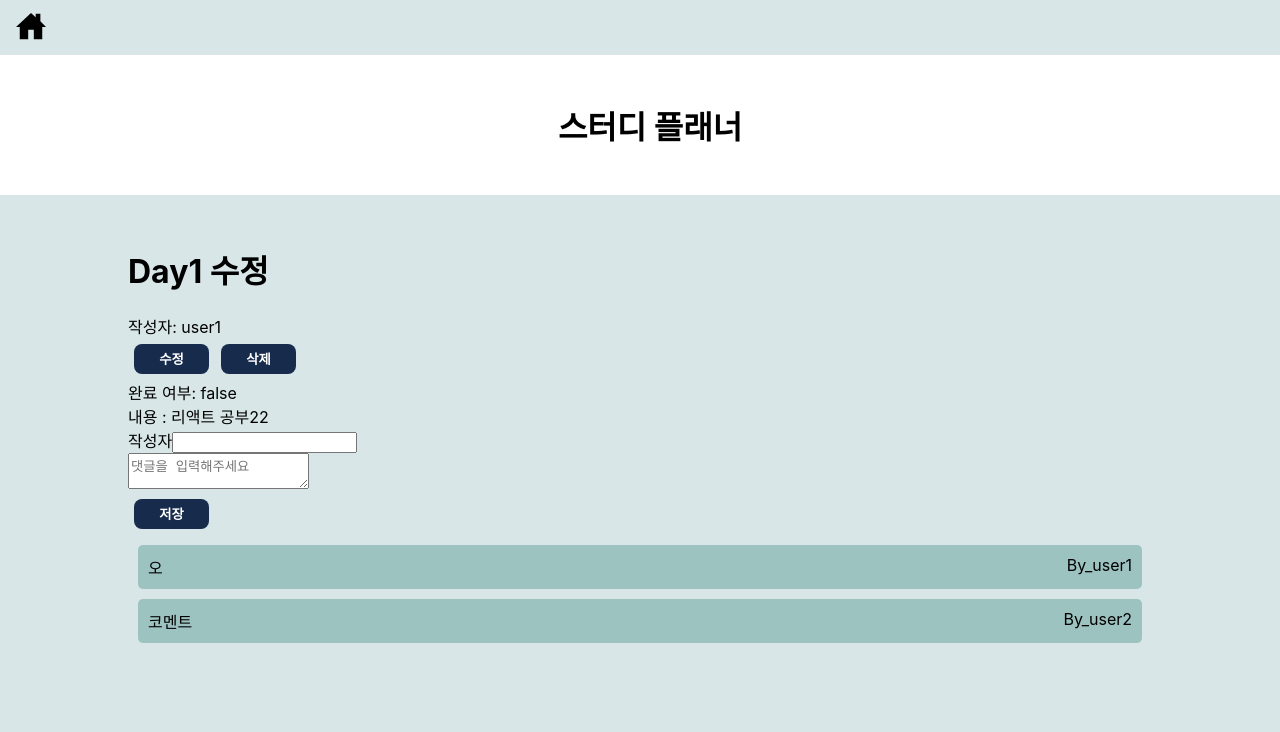
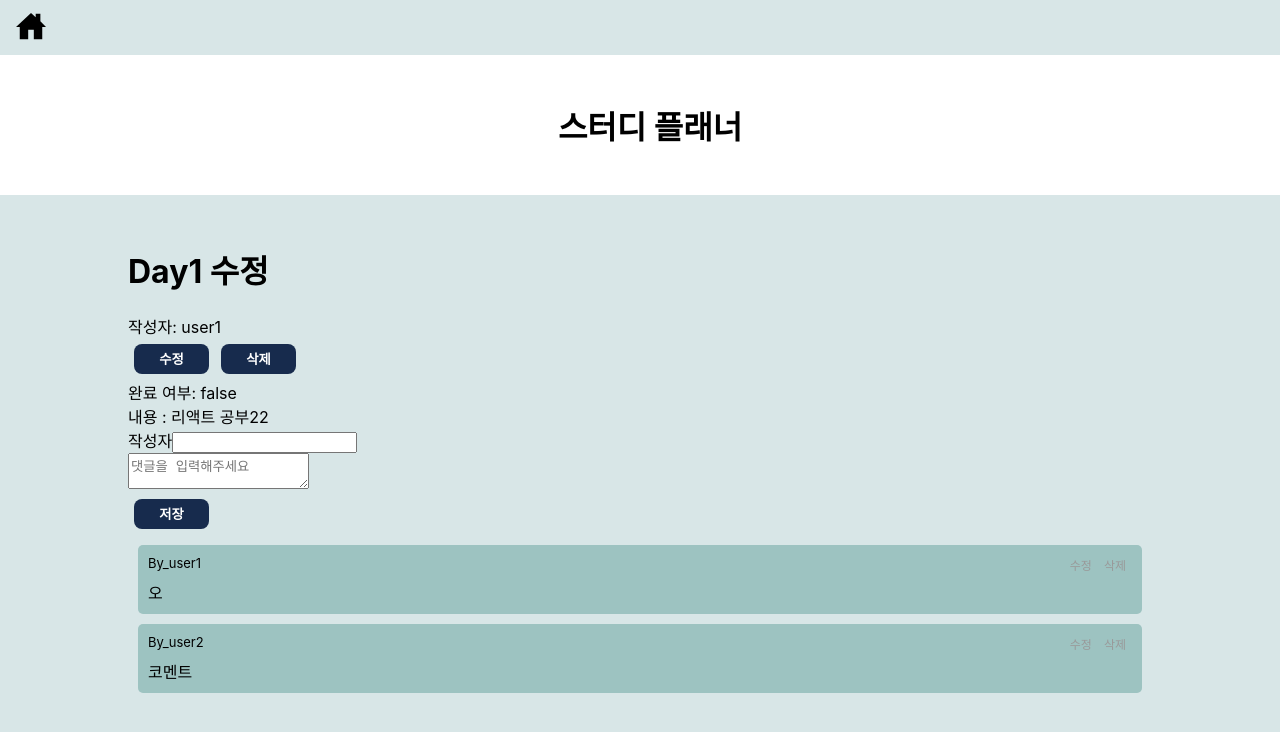
Before and after one commit to Hediar/react-lv4, a React (Create React App) app: page /detailstudy/1 in a window 1280 px wide. Shown: the top 732 px of the page. Built offline with nearby package versions, Linux system fonts and the light colour scheme; data requests are answered from the project's data file.

Commit message:
Comment.jsx 컴포넌트 수정, 삭제 기능 추가

```diff
--- a/db.json
+++ b/db.json
@@ -20,13 +20,6 @@
       "contents": "운동",
       "writer": "user3",
       "isDone": false
-    },
-    {
-      "title": "test",
-      "contents": "테스트 내용 ",
-      "writer": "t",
-      "isDone": false,
-      "id": "9QZhx0R"
     }
   ],
   "comments": [
@@ -41,12 +34,6 @@
       "user": "user2",
       "comment": "코멘트",
       "postid": "1"
-    },
-    {
-      "id": "c3",
-      "user": "user3",
-      "comment": "여기는 id2 게시판의 코멘트입니다!",
-      "postid": "2"
     },
     {
       "id": "c4",
@@ -67,10 +54,16 @@
       "id": "f2KcPwE"
     },
     {
-      "user": "댓글",
-      "comment": "추가 성공!",
+      "user": "수정",
+      "comment": "1234 수정하기",
       "postid": "9QZhx0R",
-      "id": "rasSGqB"
+      "id": "INtNdBq"
+    },
+    {
+      "user": "user3",
+      "comment": "여기는 Day2 게시글입니다~",
+      "postid": "2",
+      "id": "bVRTN8K"
     }
   ]
 }
--- a/src/api/studyTodo.js
+++ b/src/api/studyTodo.js
@@ -66,12 +66,21 @@ const getComments = async (id) => {
   return response.data;
 };
 
+// 코멘트 수정
+const updateComment = async (newComment) => {
+  const response = await axios.put(
+    `${process.env.REACT_APP_SERVER_URL}/comments/${newComment.id}`,
+    newComment
+  );
+  console.log("수정", response);
+};
+
 // 코멘트 삭제
-const deleteComment = async (deComments, id) => {
-  await axios.post(
-    `${process.env.REACT_APP_SERVER_URL}/comments/${id}`,
-    deComments
+const deleteComment = async (id) => {
+  const response = await axios.delete(
+    `${process.env.REACT_APP_SERVER_URL}/comments/${id}`
   );
+  console.log("comment delete", response);
 };
 
 export {
@@ -83,5 +92,6 @@ export {
   updateComplete,
   addnewComment,
   getComments,
+  updateComment,
   deleteComment,
 };
--- a/src/components/Comments.jsx
+++ b/src/components/Comments.jsx
@@ -1,12 +1,95 @@
-import React from "react";
+import React, { useState } from "react";
 import { styled } from "styled-components";
+import useInput from "../hooks/useInput";
+import Button from "./Button";
+import { useMutation, useQueryClient } from "react-query";
+import { deleteComment, updateComment } from "../api/studyTodo";
 
 function Comments({ codata }) {
+  const [updateState, setUpdateState] = useState(false);
+  const [updateInputComment, updateInputCommentHandler, setUpdateInputComment] =
+    useInput();
+  const queryClient = useQueryClient();
+
+  // 삭제
+  const deleteCommentMutation = useMutation(deleteComment, {
+    onSuccess: () => {
+      queryClient.invalidateQueries(`${codata.postid}Comments`);
+      console.log("comment Delete 성공");
+    },
+  });
+  const deleteCommentHandler = () => {
+    if (window.confirm("이 코멘트를 삭제하시겠습니까??")) {
+      //확인
+      deleteCommentMutation.mutate(codata.id);
+      alert("삭제되었습니다!");
+    } else {
+      return false;
+    }
+  };
+
+  // 수정
+  const updateCommentMutation = useMutation(updateComment, {
+    onSuccess: () => {
+      queryClient.invalidateQueries(`${codata.postid}Comments`);
+      console.log("comment Update 성공");
+    },
+  });
+
+  const updateCommentHandler = () => {
+    const newComment = {
+      ...codata,
+      comment: updateInputComment,
+    };
+    updateCommentMutation.mutate(newComment);
+  };
   return (
     <>
       <CommentBox>
-        <div> {`${codata.comment}`}</div>
-        <div> By_{`${codata.user}`}</div>
+        {!updateState && (
+          <>
+            <WriterBox>
+              By_{`${codata.user}`}
+              <div>
+                <CommentButton
+                  onClick={() => {
+                    setUpdateState(!updateState);
+                    setUpdateInputComment(codata.comment);
+                  }}
+                >
+                  수정
+                </CommentButton>
+                <CommentButton
+                  onClick={() => {
+                    deleteCommentHandler();
+                  }}
+                >
+                  삭제
+                </CommentButton>
+              </div>
+            </WriterBox>
+            <div>{`${codata.comment}`}</div>
+          </>
+        )}
+        {updateState && (
+          <>
+            <div>
+              <label>수정내용</label>
+              <textarea
+                value={updateInputComment}
+                onChange={updateInputCommentHandler}
+              />
+            </div>
+            <Button
+              onClick={() => {
+                updateCommentHandler();
+                setUpdateState(!updateState);
+              }}
+            >
+              저장
+            </Button>
+          </>
+        )}
       </CommentBox>
     </>
   );
@@ -15,10 +98,26 @@ function Comments({ codata }) {
 export default Comments;
 
 const CommentBox = styled.div`
-  display: flex;
-  justify-content: space-between;
   background-color: #9dc3c1;
   margin: 10px;
   padding: 10px;
   border-radius: 5px;
 `;
+
+const WriterBox = styled.div`
+  display: flex;
+  justify-content: space-between;
+  font-size: 13px;
+  margin-bottom: 6px;
+`;
+
+const CommentButton = styled.button`
+  font-size: 12px;
+  border: 0;
+  color: #999;
+  background-color: transparent;
+  &:hover {
+    color: #686868;
+    cursor: pointer;
+  }
+`;
```
Also changed, not shown: src/hooks/useDelete.js (+6 -6 lines).
